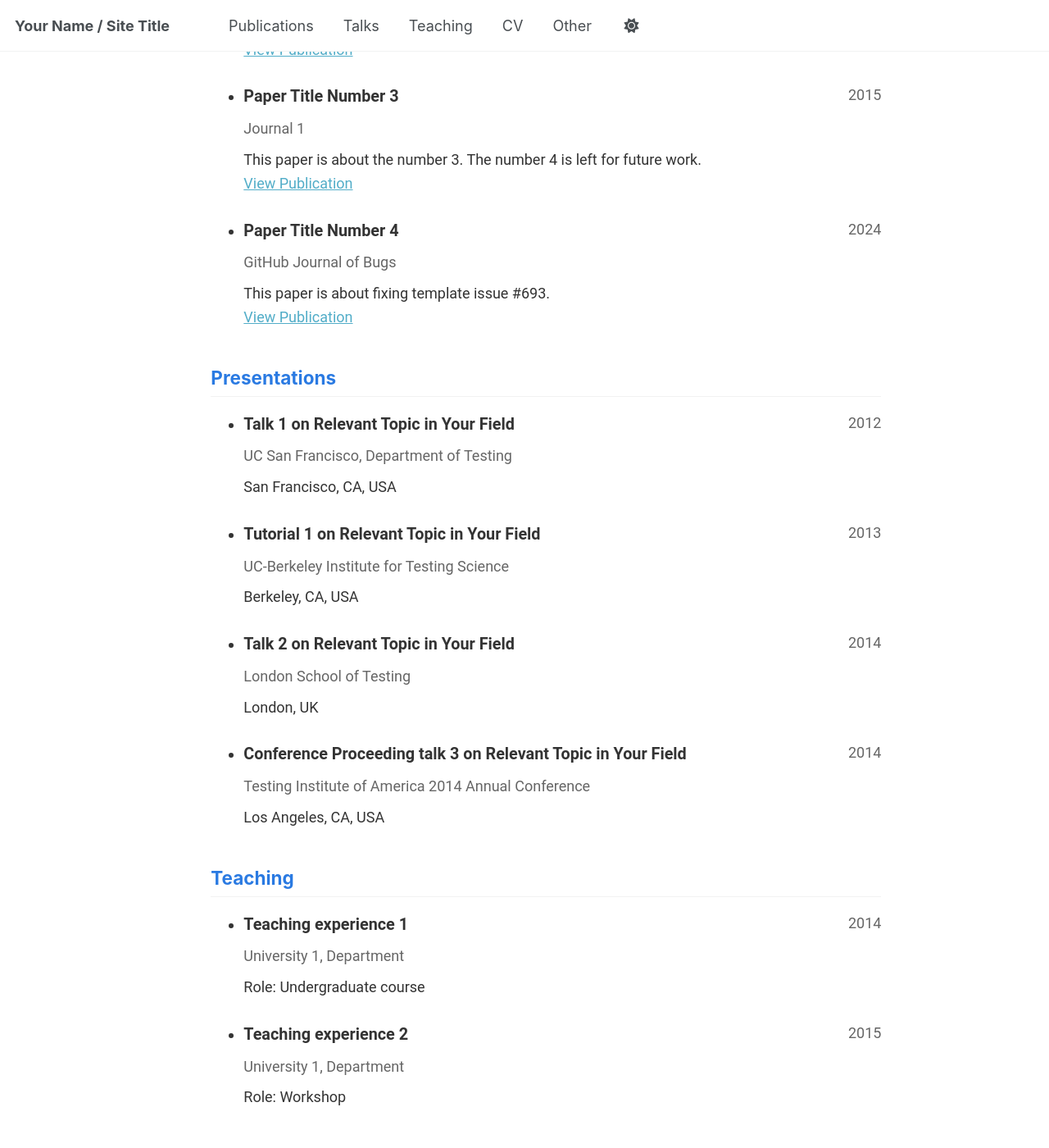
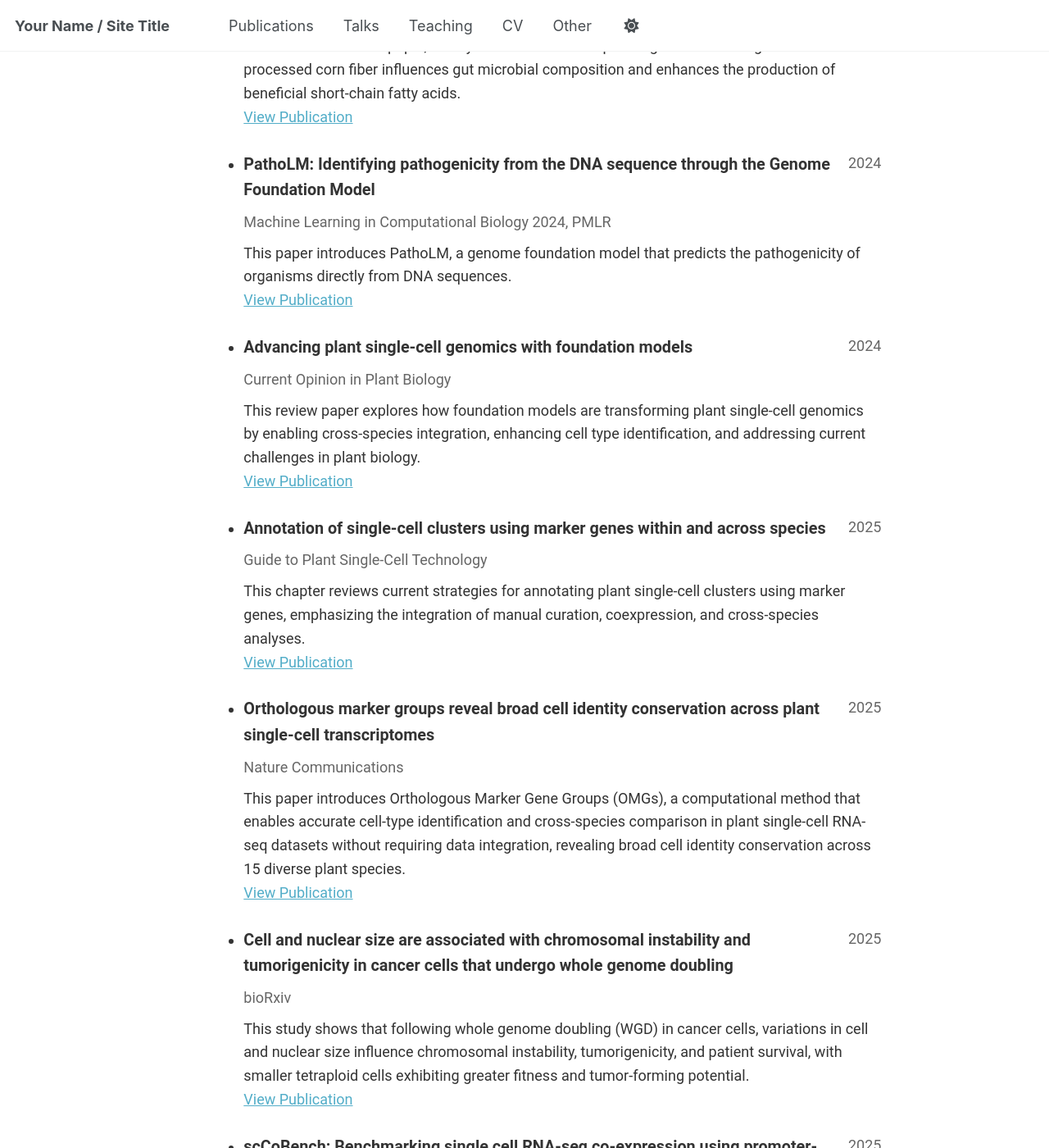
Before and after one commit to ct-tranchau/ct-tranchau.github.io, a Jekyll site: the page built from _pages/cv-json.md, in a window 1280 px wide and 1400 px high, scrolled down 1161 px. Shown: the whole window at 82% size. Built offline with Jekyll 4.4.1, drawn with Linux system fonts in a browser that asks for light colours; a script that is not in the unit is left out; some of the changed text lies outside the part shown.

Commit message:
Update cv.json

```diff
--- a/_data/cv.json
+++ b/_data/cv.json
@@ -1,61 +1,52 @@
 {
   "basics": {
-    "name": "Your Sidebar Name",
-    "email": "none@example.org",
+    "name": "Tran N.(Nina) Chau",
+    "email": "tnchau at vt dot edu",
     "phone": "",
-    "website": "https://academicpages.github.io",
-    "summary": "Currently employed at Red Brick University. Short biography for the left-hand sidebar",
+    "website": "https://ct-tranchau.github.io",
+    "summary": "Grad student @ Virginia Tech | AI for Genomics | Genetics, Bioinformatics, Computational Biology",
     "location": {
       "address": "",
       "postalCode": "",
-      "city": "Earth",
-      "countryCode": "US",
+      "city": "Blacksburg",
+      "countryCode": "Virginia",
       "region": ""
     },
     "profiles": [
       {
         "network": "Google Scholar",
         "username": "",
-        "url": "https://scholar.google.com/citations?user=PS_CX0AAAAAJ"
+        "url": "https://scholar.google.com/citations?user=SOtDO2QAAAAJ&hl=en"
       },
       {
-        "network": "ORCID",
+        "network": "LinkedIn",
         "username": "",
-        "url": "http://orcid.org/yourorcidurl"
+        "url": "https://www.linkedin.com/in/tran-chau-ct"
       },
       {
         "network": "GitHub",
         "username": "academicpages",
-        "url": "https://github.com/academicpages"
+        "url": "https://github.com/ct-tranchau"
       }
     ]
   },
   "work": [],
   "education": [
     {
-      "institution": "GitHub University",
-      "area": "Ph.D in Version Control Theory",
+      "institution": "Virginia Tech",
+      "area": "Ph.D. student in Genetics, Bioinformatics, and Computational Biology (GBCB) program",
       "studyType": "",
       "startDate": "",
-      "endDate": "2018",
+      "endDate": "2026",
       "gpa": null,
       "courses": []
     },
     {
-      "institution": "GitHub University",
-      "area": "M.S. in Jekyll",
+      "institution": "Virginia Tech",
+      "area": "B.S. in Statistics, minor in Math",
       "studyType": "",
       "startDate": "",
-      "endDate": "2014",
-      "gpa": null,
-      "courses": []
-    },
-    {
-      "institution": "GitHub University",
-      "area": "B.S. in GitHub",
-      "studyType": "",
-      "startDate": "",
-      "endDate": "2012",
+      "endDate": "2022",
       "gpa": null,
       "courses": []
     }
@@ -66,87 +57,109 @@
   "references": [],
   "publications": [
     {
-      "name": "Paper Title Number 1",
-      "publisher": "Journal 1",
-      "releaseDate": "2009-10-01",
-      "website": "http://academicpages.github.io/files/paper1.pdf",
-      "summary": "This paper is about the number 1. The number 2 is left for future work."
+      "name": "Gene Regulatory Network Modeling Using Single-Cell Multi-Omics in Plants",
+      "publisher": "Plant Gene Regulatory Networks: Methods and Protocols",
+      "releaseDate": "2023/9/9",
+      "website": "https://link.springer.com/protocol/10.1007/978-1-0716-3354-0_16",
+      "summary": "This paper presents a computational pipeline for integrating single-cell RNA-seq and ATAC-seq data to construct gene regulatory networks in plants, with demonstrated applicability across species."
     },
     {
-      "name": "Paper Title Number 2",
-      "publisher": "Journal 1",
-      "releaseDate": "2010-10-01",
-      "website": "http://academicpages.github.io/files/paper2.pdf",
-      "summary": "This paper is about the number 2. The number 3 is left for future work."
+      "name": "Combined dilute alkali and milling process enhances the functionality and gut microbiota fermentability of insoluble corn fiber",
+      "publisher": "Food Chemistry",
+      "releaseDate": "2024/7/15",
+      "website": "https://www.sciencedirect.com/science/article/pii/S0308814624004643",
+      "summary": "As a co-author of this paper, I analyzed microbiome sequencing data to investigate how processed corn fiber influences gut microbial composition and enhances the production of beneficial short-chain fatty acids."
     },
     {
-      "name": "Paper Title Number 3",
-      "publisher": "Journal 1",
-      "releaseDate": "2015-10-01",
-      "website": "http://academicpages.github.io/files/paper3.pdf",
-      "summary": "This paper is about the number 3. The number 4 is left for future work."
+      "name": "PathoLM: Identifying pathogenicity from the DNA sequence through the Genome Foundation Model",
+      "publisher": "Machine Learning in Computational Biology 2024, PMLR",
+      "releaseDate": "2024/6/19",
+      "website": "https://www.biorxiv.org/content/10.1101/2024.06.18.599629v1.full",
+      "summary": "This paper introduces PathoLM, a genome foundation model that predicts the pathogenicity of organisms directly from DNA sequences."
     },
     {
-      "name": "Paper Title Number 4",
-      "publisher": "GitHub Journal of Bugs",
-      "releaseDate": "2024-02-17",
-      "website": "http://academicpages.github.io/files/paper3.pdf",
-      "summary": "This paper is about fixing template issue #693."
+      "name": "Advancing plant single-cell genomics with foundation models",
+      "publisher": "Current Opinion in Plant Biology",
+      "releaseDate": "2024/12/1",
+      "website": "https://www.sciencedirect.com/science/article/pii/S1369526624001572",
+      "summary": "This review paper explores how foundation models are transforming plant single-cell genomics by enabling cross-species integration, enhancing cell type identification, and addressing current challenges in plant biology."
+    },
+    {
+      "name": "Annotation of single-cell clusters using marker genes within and across species",
+      "publisher": "Guide to Plant Single-Cell Technology",
+      "releaseDate": "2025/1/1",
+      "website": "https://www.sciencedirect.com/science/article/abs/pii/B9780443237362000150",
+      "summary": "This chapter reviews current strategies for annotating plant single-cell clusters using marker genes, emphasizing the integration of manual curation, coexpression, and cross-species analyses."
+    },
+    {
+      "name": "Orthologous marker groups reveal broad cell identity conservation across plant single-cell transcriptomes",
+      "publisher": "Nature Communications",
+      "releaseDate": "2025/1/2",
+      "website": "https://www.nature.com/articles/s41467-024-55755-0",
+      "summary": "This paper introduces Orthologous Marker Gene Groups (OMGs), a computational method that enables accurate cell-type identification and cross-species comparison in plant single-cell RNA-seq datasets without requiring data integration, revealing broad cell identity conservation across 15 diverse plant species."
+    },
+    {
+      "name": "Cell and nuclear size are associated with chromosomal instability and tumorigenicity in cancer cells that undergo whole genome doubling",
+      "publisher": "bioRxiv",
+      "releaseDate": "2025/4/2",
+      "website": "https://www.biorxiv.org/content/10.1101/2025.03.28.645986v1.full",
+      "summary": "This study shows that following whole genome doubling (WGD) in cancer cells, variations in cell and nuclear size influence chromosomal instability, tumorigenicity, and patient survival, with smaller tetraploid cells exhibiting greater fitness and tumor-forming potential."
+    },
+    {
+      "name": "scCoBench: Benchmarking single cell RNA-seq co-expression using promoter-reporter lines",
+      "publisher": "bioRxiv",
+      "releaseDate": "2025",
+      "website": "https://www.biorxiv.org/content/10.1101/2025.05.26.656221v1.full",
+      "summary": "This study introduces scCoBench, a benchmarking framework using promoter-reporter lines to evaluate gene co-expression analysis in single-cell RNA-seq data, demonstrating that deep learning-based imputation significantly improves biologically meaningful co-expression patterns."
+    },
+    {
+      "name": "PLM-OMG: Protein Language Model-Based Ortholog Detection for Cross-Species Cell Type Mapping",
+      "publisher": "bioRxiv",
+      "releaseDate": "2025",
+      "website": "https://www.biorxiv.org/content/10.1101/2025.05.30.657127v1.full",
+      "summary": "The paper presents PLM-OMG, a protein language model framework for efficient, cross-species ortholog detection and cell type mapping in plants."
     }
   ],
   "presentations": [
     {
-      "name": "Talk 1 on Relevant Topic in Your Field",
-      "event": "UC San Francisco, Department of Testing",
-      "date": "2012-03-01",
-      "location": "San Francisco, CA, USA",
-      "description": ""
+      "name": "Discovery of conserved marker genes for cross-species cell type assignment by machine learning",
+      "event": "2022 Plant Cell Atlas Symposium",
+      "date": "Dec 12-13th 2022",
+      "website": "https://www.youtube.com/watch?v=ZbbZ09iyric&ab_channel=PlantCellAtlas",
+      "location": "San Francisco, CA, USA"
     },
     {
-      "name": "Tutorial 1 on Relevant Topic in Your Field",
-      "event": "UC-Berkeley Institute for Testing Science",
-      "date": "2013-03-01",
-      "location": "Berkeley, CA, USA",
-      "description": ""
+      "name": "Cross-Species Single-Cell Annotation with Orthologous Marker Gene Groups",
+      "event": "2024 Plant and Animal genome conference (PAG31)",
+      "date": "Jan 12-17th 2024",
+      "website": "https://pag.confex.com/pag/31/meetingapp.cgi/Paper/53302",
+      "location": "San Diego, CA, USA"
     },
     {
-      "name": "Talk 2 on Relevant Topic in Your Field",
-      "event": "London School of Testing",
-      "date": "2014-02-01",
-      "location": "London, UK",
-      "description": ""
-    },
-    {
-      "name": "Conference Proceeding talk 3 on Relevant Topic in Your Field",
-      "event": "Testing Institute of America 2014 Annual Conference",
-      "date": "2014-03-01",
-      "location": "Los Angeles, CA, USA",
-      "description": ""
+      "name": "Benchmarking Gene-Gene Correlation Metrics and Imputation Methods in Single-Cell Transcriptomics",
+      "event": "2025 Gordon Research Conferences, Single-Cell Approaches in Plant Biology",
+      "date": "Aug 9-15th 2025",
+      "location": "University of Southern Maine, Portland, Maine"
     }
   ],
   "teaching": [
     {
-      "course": "Teaching experience 1",
-      "institution": "University 1, Department",
-      "date": "2014-01-01",
-      "role": "Undergraduate course",
-      "description": ""
+      "course": "Statistical Methods",
+      "institution": "Virginia Tech, Blacksburg, Virginia, US",
+      "date": "Jan - May, 2025",
+      "role": "Undergraduate teaching assistant"
     },
     {
-      "course": "Teaching experience 2",
-      "institution": "University 1, Department",
-      "date": "2015-01-01",
-      "role": "Workshop",
-      "description": ""
-    }
-  ],
-  "portfolio": [
+      "course": "Systems Biology",
+      "institution": "University of Mississippi, Oxford, Mississippi, US",
+      "date": "08/31/2023",
+      "role": "Guest lecture"
+    },
     {
-      "name": "Portfolio item number 1",
-      "category": "portfolio",
-      "date": "",
-      "url": "",
-      "description": "Short description of portfolio item number 1<br/><img src='/images/500x300.png'>"
+      "course": "Intro to Genomic Data Science",
+      "institution": "Virginia Tech, Blacksburg, Virginia, US",
+      "date": "Aug - Dec, 2024",
+      "role": "Graduate teaching assistant"
     }
   ]
 }
```
